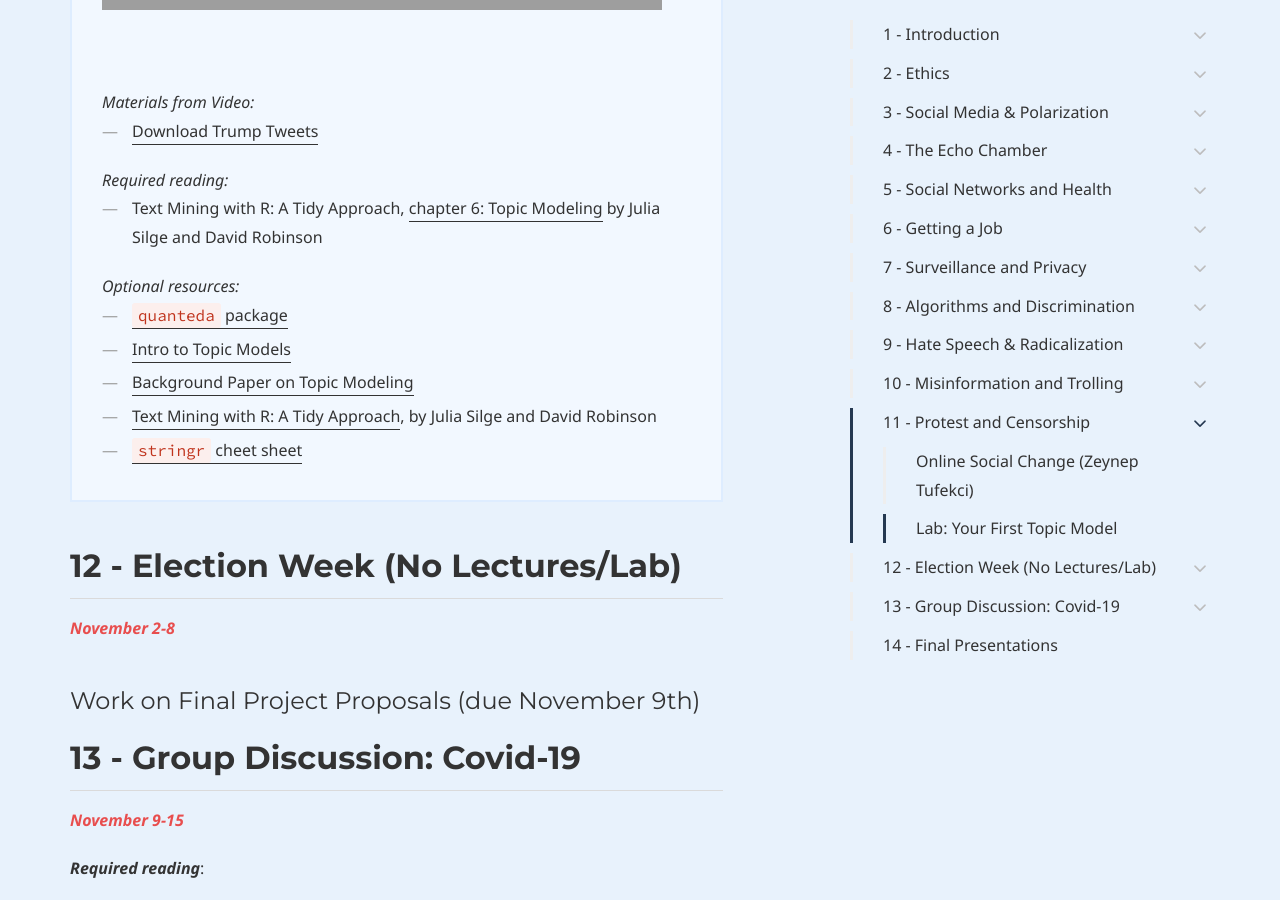
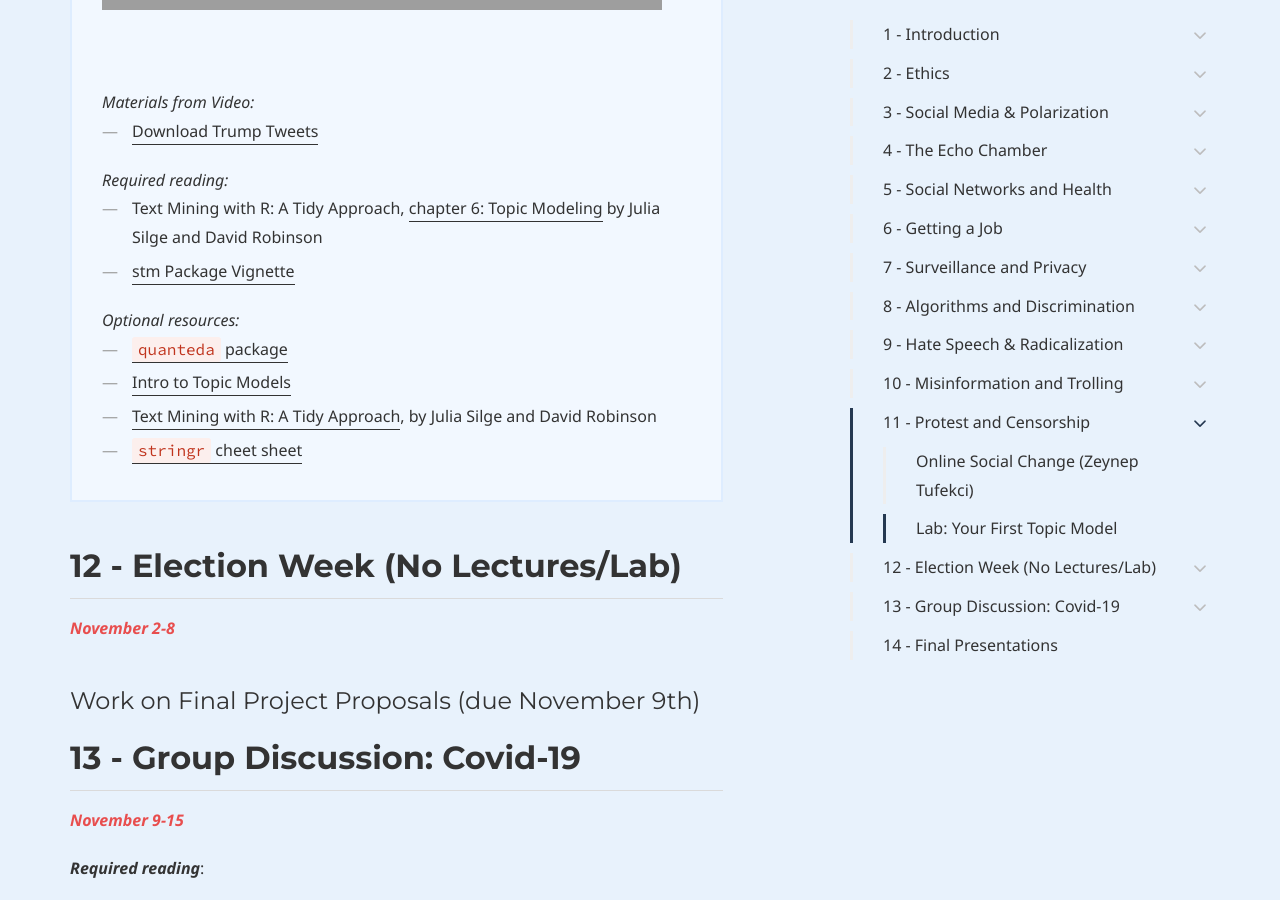
Before and after one commit to dssoc/dssoc.github.io, a Jekyll site: the page built from schedule.md, in a window 1280 px wide and 900 px high, scrolled down 17892 px. Built offline with Jekyll 4.4.1, drawn with Linux system fonts in a browser that asks for light colours; some web fonts are replaced; grey boxes are pictures that could not be loaded.

Commit message:
removed og david blei article bc broken link, added stm vignette to required reading (since it's used in the video).

```diff
--- a/schedule.md
+++ b/schedule.md
@@ -589,6 +589,8 @@ allowfullscreen></iframe>
 <i>Required reading:</i><br/>
 <ul>
   <li>Text Mining with R: A Tidy Approach, <a href = "https://www.tidytextmining.com/topicmodeling.html"> chapter 6: Topic Modeling</a> by Julia Silge and David Robinson</li>
+  <li><a href = "https://cran.r-project.org/web/packages/stm/vignettes/stmVignette.pdf">stm Package Vignette</a></li>
+
 </ul>
 
 <i>Optional resources:</i><br/>
@@ -596,8 +598,6 @@ allowfullscreen></iframe>
 
   <li><a href = "https://quanteda.io/"><code>quanteda</code> package</a></li>
   <li><a href = "https://medium.com/pew-research-center-decoded/an-intro-to-topic-models-for-text-analysis-de5aa3e72bdb"> Intro to Topic Models</a></li>
-  <li><a href = "http://www.cs.columbia.edu/~blei/papers/Blei2012.pdf/"> Background Paper on Topic Modeling</a></li>
-
   <li><a href = "https://www.tidytextmining.com/">Text Mining with R: A Tidy Approach</a>, by Julia Silge and David Robinson</li>
   <li><a href = "https://github.com/rstudio/cheatsheets/blob/master/strings.pdf"><code>stringr</code> cheet sheet</a></li>
 
```
